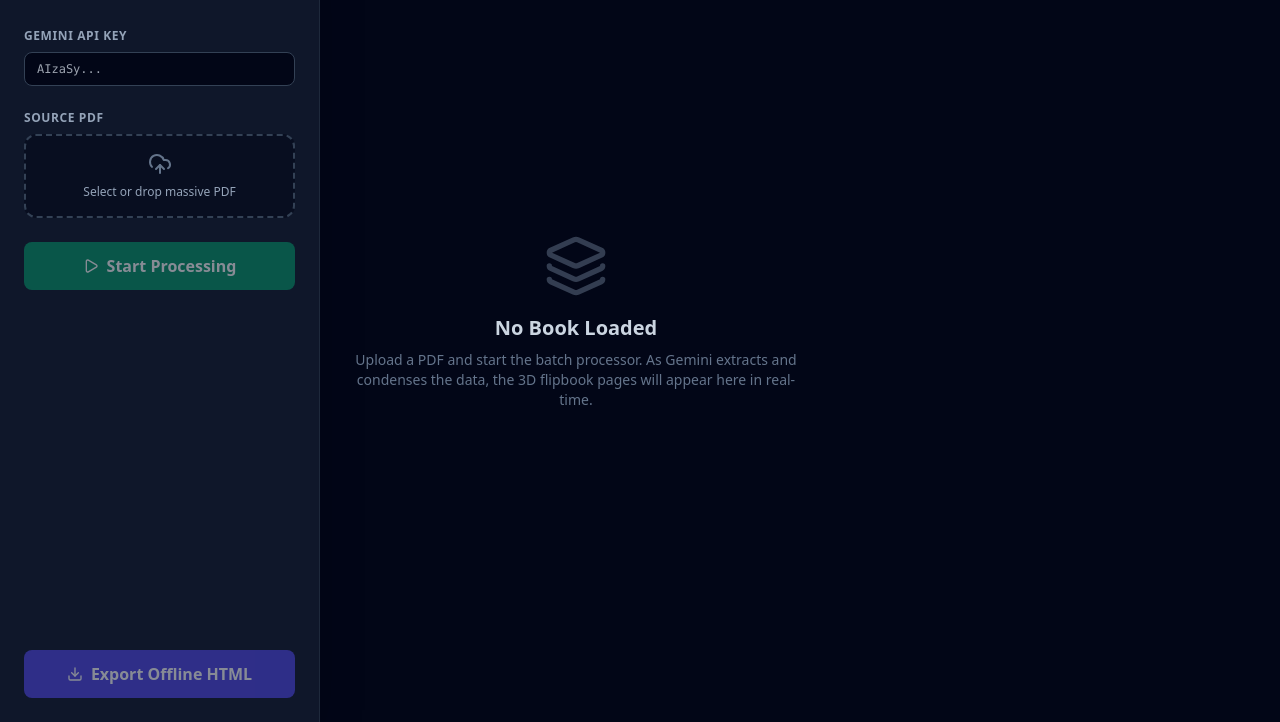
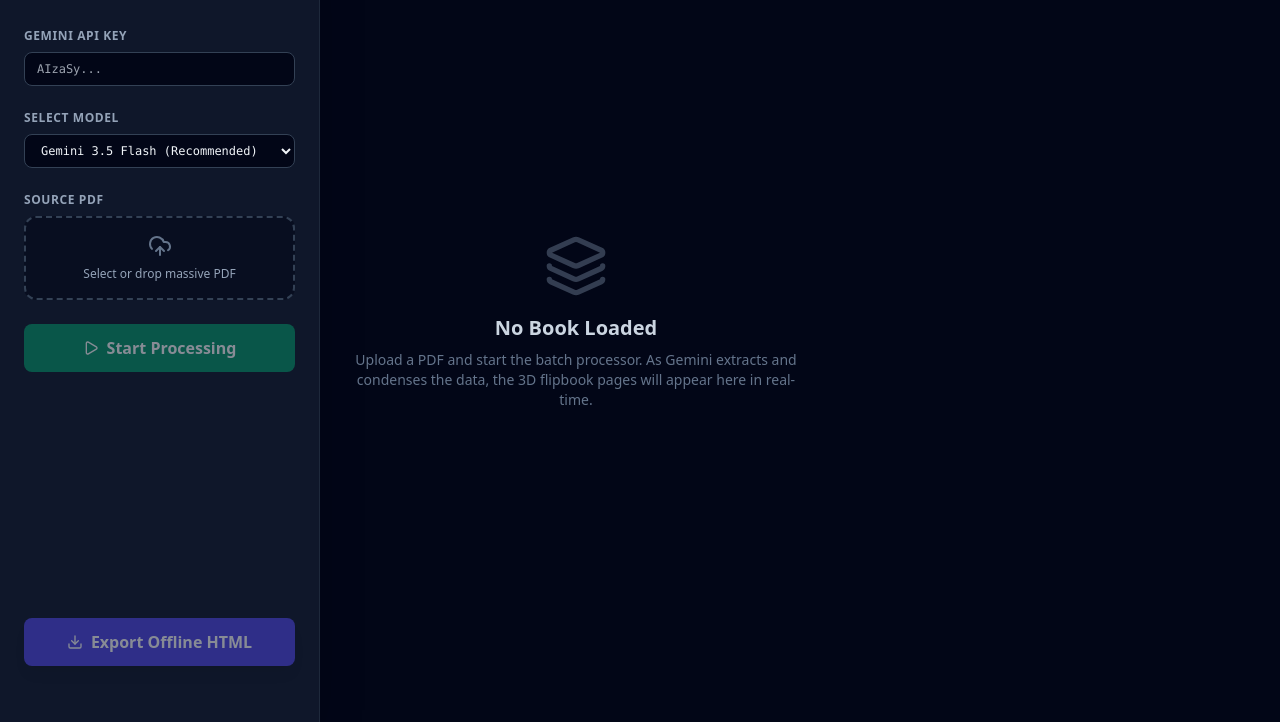
Before and after one commit to wilfredocjerezjr/Ebookify, a website: page index.html in a window 1280 px wide. Shown: the part 78-800 px from the top of the page. Drawn offline with nearby package versions, Linux system fonts and the light colour scheme; a script that the page names is missing.

Commit message:
feat: add model selection dropdown to sidebar
Added a selector to the sidebar allowing users to choose between various Gemini models, and enabled vertical scrolling for the sidebar to ensure visibility on smaller screens.

```diff
--- a/index.html
+++ b/index.html
@@ -77,7 +77,7 @@
 <body class="bg-slate-950 text-slate-100 min-h-screen flex font-sans overflow-hidden">
 
   <!-- Sidebar -->
-  <aside class="w-80 bg-slate-900 border-r border-slate-800 flex flex-col p-6 shadow-2xl z-20">
+  <aside class="w-80 bg-slate-900 border-r border-slate-800 flex flex-col p-6 shadow-2xl z-20 overflow-y-auto">
     <div class="flex items-center gap-3 mb-8">
       <i data-lucide="book-open" class="text-emerald-400 w-8 h-8"></i>
       <h1 class="text-xl font-bold tracking-tight text-white leading-tight">Ebook-ify <br/><span class="text-emerald-400">Reviewer Pro</span></h1>
@@ -87,6 +87,21 @@
     <div class="mb-6">
       <label class="block text-xs font-semibold text-slate-400 uppercase tracking-wider mb-2">Gemini API Key</label>
       <input type="password" id="api-key-input" placeholder="AIzaSy..." class="w-full bg-slate-950 border border-slate-700 rounded-lg px-3 py-2 text-slate-100 focus:ring-1 focus:ring-emerald-500 outline-none transition-all font-mono text-xs">
+    </div>
+
+    <!-- Model Select -->
+    <div class="mb-6">
+      <label class="block text-xs font-semibold text-slate-400 uppercase tracking-wider mb-2">Select Model</label>
+      <select id="modelSelect" class="w-full bg-slate-950 border border-slate-700 rounded-lg px-3 py-2 text-slate-100 focus:ring-1 focus:ring-emerald-500 outline-none transition-all font-mono text-xs">
+        <option value="gemini-3.6-flash">Gemini 3.6 Flash (Ultra-Efficient)</option>
+        <option value="gemini-3.5-flash" selected>Gemini 3.5 Flash (Recommended)</option>
+        <option value="gemini-3.1-pro-preview">Gemini 3.1 Pro (Deep Reasoning)</option>
+        <option value="gemini-3.1-flash-lite">Gemini 3.1 Flash-Lite (Fastest)</option>
+        <option value="gemini-2.5-pro">Gemini 2.5 Pro (Fallback)</option>
+        <option value="gemini-2.5-flash">Gemini 2.5 Flash</option>
+        <option value="gemini-2.5-flash-lite">Gemini 2.5 Flash-Lite</option>
+        <option value="gemini-2.0-flash">Gemini 2.0 Flash</option>
+      </select>
     </div>
 
     <!-- Upload -->
@@ -119,8 +134,8 @@
       </button>
     </div>
 
-    <div class="mt-auto">
-      <button id="download-btn" disabled class="w-full bg-indigo-600 hover:bg-indigo-500 disabled:opacity-50 disabled:hover:bg-indigo-600 text-white font-bold py-3 rounded-lg transition-colors flex items-center justify-center gap-2">
+    <div class="mt-auto pt-6 pb-8">
+      <button id="download-btn" disabled class="w-full bg-indigo-600 hover:bg-indigo-500 disabled:opacity-50 disabled:hover:bg-indigo-600 text-white font-bold py-3 rounded-lg transition-colors flex items-center justify-center gap-2 shadow-lg">
         <i data-lucide="download" class="w-4 h-4"></i> Export Offline HTML
       </button>
     </div>
@@ -366,7 +381,8 @@ FORMAT: Output MUST be styled as visual ebook pages using HTML.
 Text batch:
 ${text}`;
 
-      const response = await fetch(`https://generativelanguage.googleapis.com/v1beta/models/gemini-2.5-flash:generateContent?key=${apiKey}`, {
+      const selectedModel = document.getElementById('modelSelect').value;
+      const response = await fetch(`https://generativelanguage.googleapis.com/v1beta/models/${selectedModel}:generateContent?key=${apiKey}`, {
         method: 'POST',
         headers: { 'Content-Type': 'application/json' },
         body: JSON.stringify({
```
